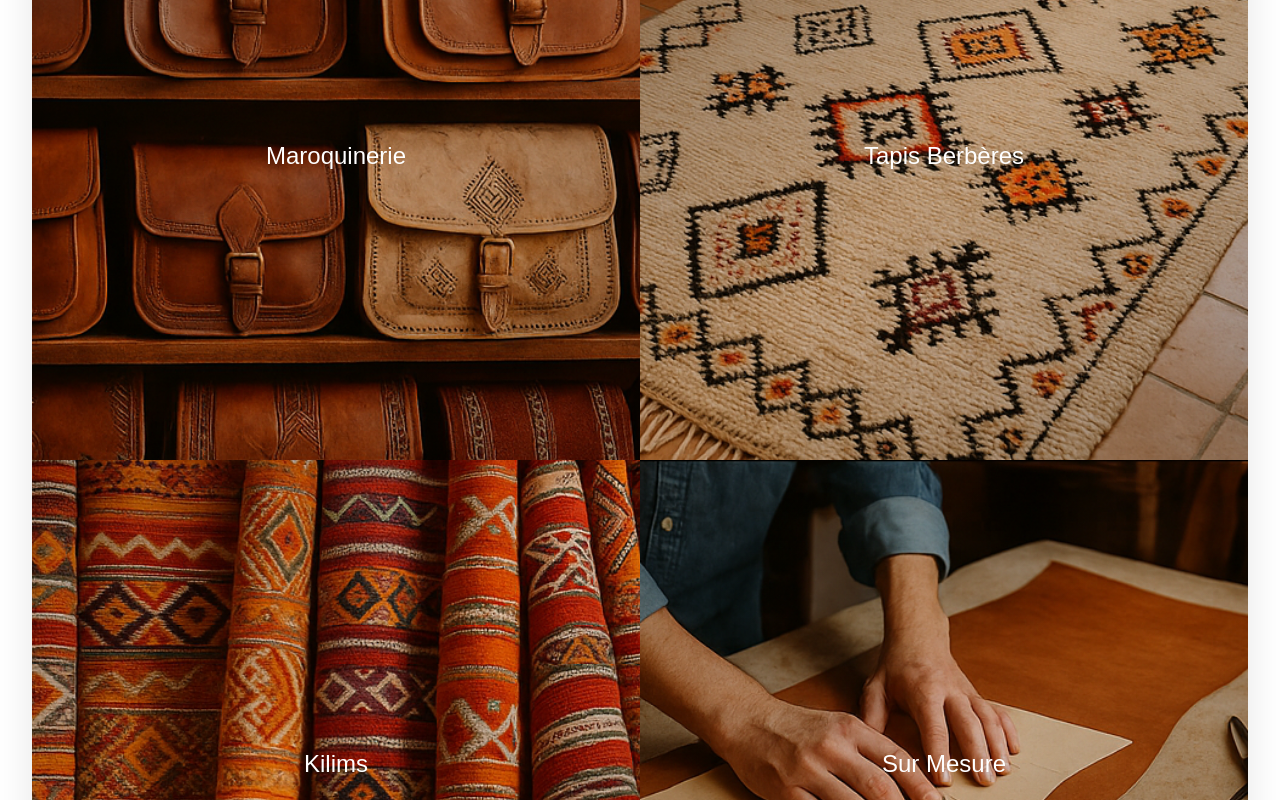
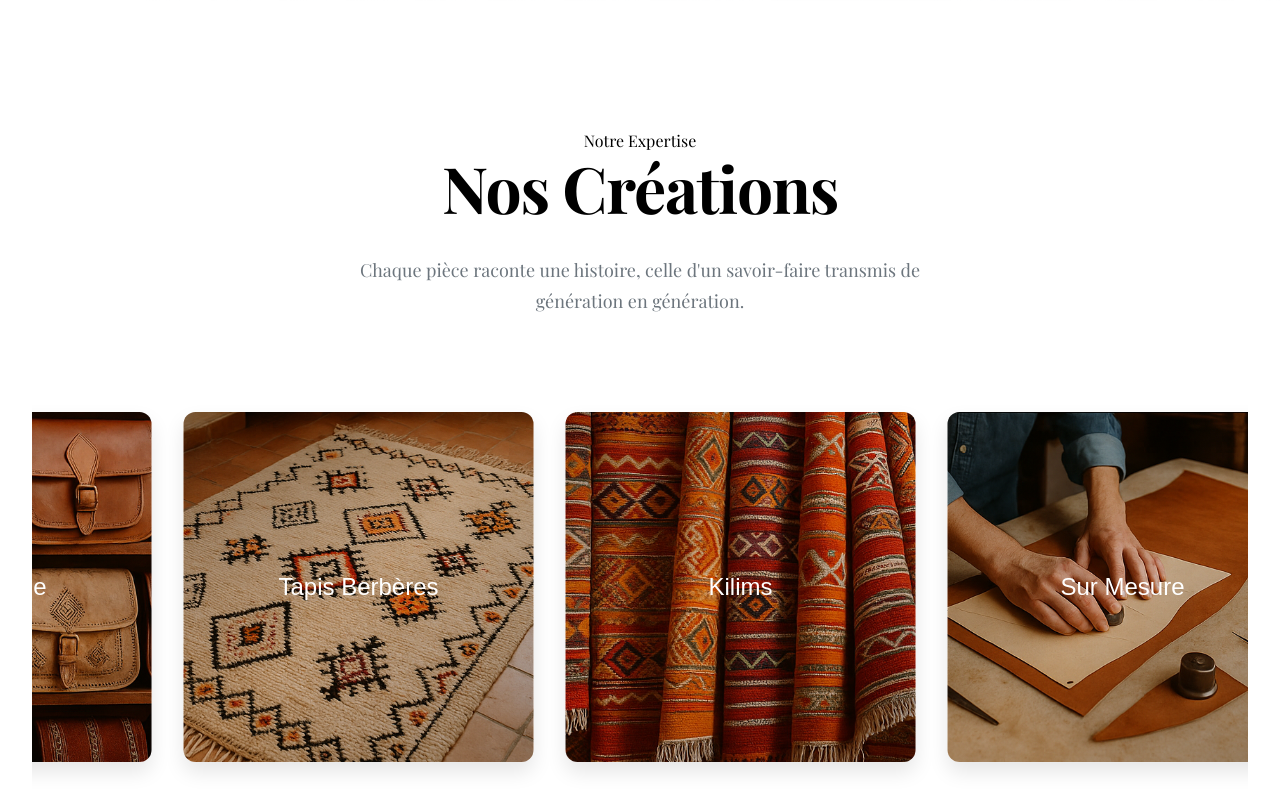
Before and after one commit to MarrakchiKid/artisanat-nihal, a Next.js app: page / in a window 1280 px wide. Shown: the part 1360-2160 px from the top of the page. Built offline with nearby package versions, Linux system fonts and the light colour scheme.

Commit message:
Amélioration de la section "Nos créations" de la page d'accueil

```diff
--- a/src/app/(main)/_components/work.tsx
+++ b/src/app/(main)/_components/work.tsx
@@ -16,22 +16,19 @@ export default function WorkSection() {
         <div className={styles.workHeader}>
           <span className="section-eyebrow">Notre Expertise</span>
           <h2 className={styles.workTitle}>Nos Créations</h2>
-          <p className={styles.workSubtitle}>
-            Chaque pièce raconte une histoire, celle d&apos;un savoir-faire transmis de génération en génération.
-          </p>
+          <p className={styles.workSubtitle}>Chaque pièce raconte une histoire, celle d&apos;un savoir-faire transmis de génération en génération.</p>
         </div>
 
-        <div className={styles.workGrid}>
-          {workItems.map((item, index) => (
-            <div
-              key={index}
-              className={styles.workItem}
-              style={{ backgroundImage: `url(${item.image})` }}
-            >
-              <span>{item.title}</span>
-            </div>
-          ))}
+        <div className={styles.carouselWrapper}>
+          <div className={styles.carouselTrack}>
+            {[...workItems, ...workItems].map((item, index) => (
+              <div key={index} className={styles.carouselItem} style={{ backgroundImage: `url(${item.image})` }}>
+                <span>{item.title}</span>
+              </div>
+            ))}
+          </div>
         </div>
+
       </div>
     </section>
   );
--- a/src/app/(main)/page.tsx
+++ b/src/app/(main)/page.tsx
@@ -12,8 +12,8 @@ export default function Home() {
     <>
       <Header />
       <HeroSection />
+      <AboutSection />
       <WorkSection />
-      <AboutSection />
       <ServicesSection />
       <CtaSection />
       <Footer />
--- a/src/styles/work.module.css
+++ b/src/styles/work.module.css
@@ -1,5 +1,6 @@
 .work {
   padding: 8rem 0;
+  overflow: hidden;
 }
 
 .workContainer {
@@ -10,15 +11,12 @@
 
 .workHeader {
   text-align: center;
-  margin-bottom: 6rem;
+  margin-bottom: 4rem;
   animation: slideInUp 1s ease 0.2s both;
 }
 
 .workTitle {
-  font-family: 'Playfair Display', serif;
-  font-size: clamp(2.5rem, 5vw, 4rem);
-  font-weight: 700;
-  line-height: 1.1;
+  font: 700 clamp(2.5rem, 5vw, 4rem) / 1.1 'Playfair Display', serif;
   color: var(--black);
   margin-bottom: 2rem;
   letter-spacing: -0.02em;
@@ -32,35 +30,43 @@
   line-height: 1.7;
 }
 
-.workGrid {
-  display: grid;
-  grid-template-columns: repeat(2, 1fr);
-  gap: 0;
-  border-radius: 20px;
+.carouselWrapper {
   overflow: hidden;
-  box-shadow: 0 20px 40px rgba(0, 0, 0, 0.1);
-  animation: slideInUp 1s ease 0.4s both;
+  padding: 2rem 0;
 }
 
-.workItem {
-  aspect-ratio: 1;
+.carouselTrack {
+  display: flex;
+  width: max-content;
+  animation: scrollInfinite 40s linear infinite;
+}
+
+.carouselTrack:hover {
+  animation-play-state: paused;
+}
+
+.carouselItem {
+  flex-shrink: 0;
+  width: 350px;
+  height: 350px;
+  margin: 0 1rem;
+  border-radius: 12px;
   background-size: cover;
   background-position: center;
   background-repeat: no-repeat;
   display: flex;
   align-items: center;
   justify-content: center;
-  font-family: 'Space Grotesk', sans-serif;
-  font-size: 1.5rem;
-  font-weight: 500;
+  font: 500 1.5rem 'Space Grotesk', sans-serif;
   color: var(--white);
   position: relative;
   overflow: hidden;
   transition: all 0.5s cubic-bezier(0.4, 0, 0.2, 1);
   cursor: pointer;
+  box-shadow: 0 10px 20px rgba(0, 0, 0, 0.1);
 }
 
-.workItem::before {
+.carouselItem::before {
   content: '';
   position: absolute;
   inset: 0;
@@ -69,81 +75,61 @@
   transition: all 0.5s ease;
 }
 
-.workItem span {
+.carouselItem span {
   position: relative;
   z-index: 2;
   text-align: center;
   transition: transform 0.5s cubic-bezier(0.4, 0, 0.2, 1);
 }
 
-.workItem:hover {
-  transform: scale(1.05);
-  z-index: 10;
+.carouselItem:hover {
+  transform: scale(1.03);
+  z-index: 3;
 }
 
-.workItem:hover::before {
-  background: linear-gradient(135deg, rgba(0,0,0,0.1) 0%, transparent 50%, rgba(0,0,0,0.1) 100%);
+.carouselItem:hover::before {
+  background: linear-gradient(135deg, rgba(0,0,0,0.05) 0%, transparent 50%, rgba(0,0,0,0.05) 100%);
 }
 
-.workItem:hover span {
-  transform: scale(1.1);
+.carouselItem:hover span {
+  transform: scale(1.08);
+}
+
+@keyframes scrollInfinite {
+  from { transform: translateX(0); }
+  to { transform: translateX(calc(-50% - 2rem)); }
 }
 
 @keyframes slideInUp {
-  from {
-    opacity: 0;
-    transform: translateY(50px);
-  }
-  to {
-    opacity: 1;
-    transform: translateY(0);
-  }
+  from { opacity: 0; transform: translateY(50px); }
+  to { opacity: 1; transform: translateY(0); }
 }
 
 @media (max-width: 768px) {
-  .work {
-    padding: 5rem 0;
+  .work { padding: 5rem 0; }
+  .workHeader { margin-bottom: 3rem; }
+  .workTitle { font-size: clamp(2rem, 6vw, 3rem); }
+  .workSubtitle { font-size: 1rem; padding: 0 1rem; }
+
+  .carouselItem {
+    width: 280px;
+    height: 280px;
+    margin: 0 0.8rem;
   }
-
-  .workGrid {
-    grid-template-columns: 1fr;
-    border-radius: 12px;
-  }
-
-  .workItem {
-    aspect-ratio: 16 / 9;
-    font-size: 1.25rem;
-  }
-
-  .workHeader {
-    margin-bottom: 4rem;
-  }
-
-  .workTitle {
-    font-size: clamp(2rem, 6vw, 3rem);
-  }
-
-  .workSubtitle {
-    font-size: 1rem;
-    padding: 0 1rem;
+  @keyframes scrollInfinite {
+    to { transform: translateX(calc(-50% - 1.6rem)); }
   }
 }
 
 @media (max-width: 480px) {
-  .work {
-    padding: 4rem 0;
+  .work { padding: 4rem 0; }
+  .carouselItem {
+    width: 240px;
+    height: 240px;
+    margin: 0 0.6rem;
+    font-size: 1.2rem;
   }
-
-  .workItem {
-    aspect-ratio: 4 / 3;
-    font-size: 1.1rem;
-  }
-
-  .workTitle {
-    font-size: 2rem;
-  }
-
-  .workSubtitle {
-    font-size: 0.95rem;
+  @keyframes scrollInfinite {
+    to { transform: translateX(calc(-50% - 1.2rem)); }
   }
 }
```
